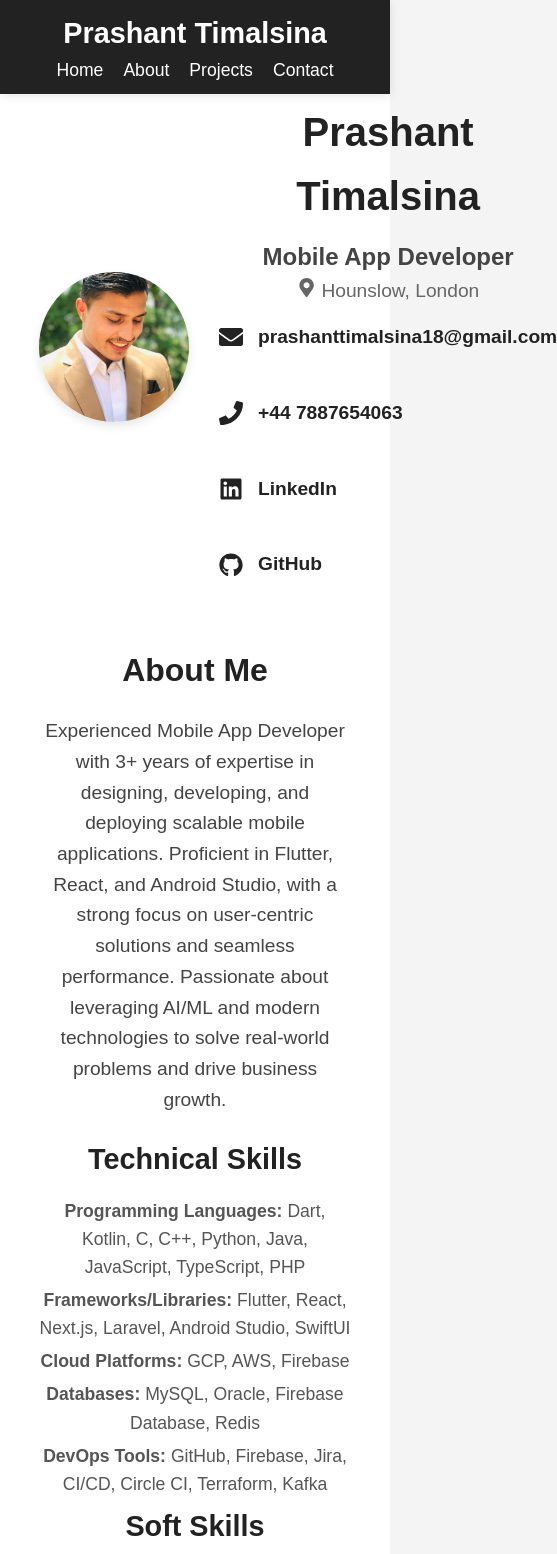
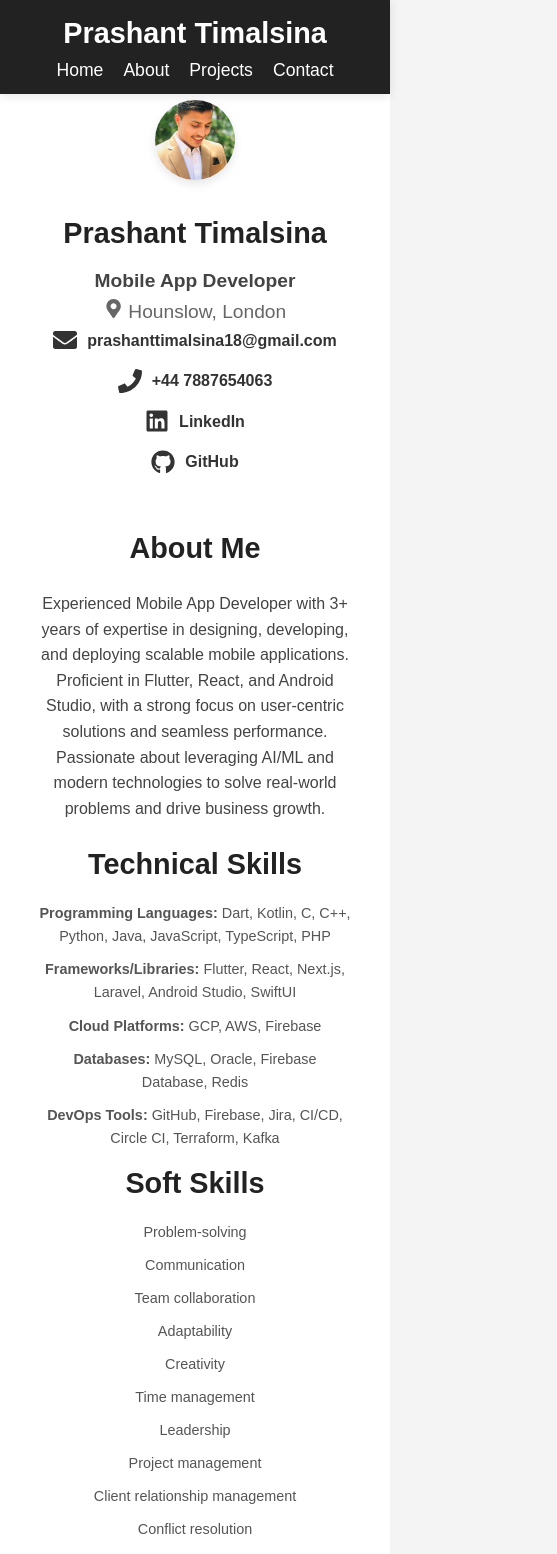
Before and after one commit to creativeprashant007/prashant-profile, a React (Create React App) app: page /about in a window 390 px wide. Shown: the top 1554 px of the page, 557 px wide, since content can reach past the window. Built offline with nearby package versions, Linux system fonts and the light colour scheme.

Commit message:
fix responsiveness

```diff
--- a/package.json
+++ b/package.json
@@ -1,5 +1,5 @@
 {
-  "name": "prashant_portfolio",
+  "name": "prashant-profile",
   "version": "0.1.0",
   "private": true,
   "homepage": "https://creativeprashant007.github.io/prashant-profile",
--- a/src/styles.css
+++ b/src/styles.css
@@ -9,8 +9,8 @@
 body, html {
     height: 100%;
     font-family: "Poppins", sans-serif;
-    background-color: #f4f4f4; /* Light gray background for a clean, professional look */
-    color: #333; /* Dark gray text for good readability */
+    background-color: #f4f4f4;
+    color: #333;
     line-height: 1.6;
 }
 
@@ -26,7 +26,7 @@
     justify-content: space-between;
     align-items: center;
     padding: 15px 20px;
-    background: #222; /* Dark background for a professional header */
+    background: #222;
     color: white;
     position: fixed;
     width: 100%;
@@ -39,7 +39,7 @@
 .logo {
     font-size: 1.8rem;
     font-weight: bold;
-    color: white; /* White logo for clarity */
+    color: white;
 }
 
 nav ul {
@@ -56,13 +56,13 @@
 }
 
 nav ul li a:hover {
-    color: #ccc; /* Subtle hover effect with a lighter gray */
+    color: #ccc;
 }
 
 /* About Section */
 .about {
     padding: 100px 10%;
-    background: #fff; /* Clean white background */
+    background: #fff;
 }
 
 .about-content {
@@ -91,32 +91,32 @@
 h1 {
     font-size: 2.5rem;
     margin-bottom: 10px;
-    color: #222; /* Dark gray for the name */
+    color: #222;
 }
 
 .title {
     font-size: 1.5rem;
     font-weight: bold;
-    color: #444; /* Slightly lighter gray for the title */
+    color: #444;
 }
 
 .location {
     font-size: 1.2rem;
-    color: #666; /* Medium gray for location */
+    color: #666;
 }
 
 .contact-info {
     display: flex;
     flex-direction: column;
-    align-items: flex-start; /* Align items to the left */
-    gap: 15px; /* Space between each contact detail */
+    align-items: flex-start;
+    gap: 15px;
 }
 
 .contact-info p {
     font-size: 1.2rem;
     display: flex;
     align-items: center;
-    gap: 10px; /* Space between the icon and text */
+    gap: 10px;
 }
 
 .contact-info a {
@@ -127,7 +127,7 @@
 }
 
 .contact-info a:hover {
-    color: #4a90e2; /* Blue color on hover for links */
+    color: #4a90e2;
 }
 
 .contact-info svg {
@@ -137,9 +137,8 @@
 }
 
 .contact-info svg:hover {
-    color: #4a90e2; /* Blue color on hover for icons */
+    color: #4a90e2;
 }
-
 
 .about-details h2 {
     font-size: 2rem;
@@ -149,14 +148,14 @@
 
 .about-details p {
     font-size: 1.2rem;
-    color: #444; /* Slightly lighter gray for details */
+    color: #444;
     margin-bottom: 20px;
 }
 
 .skills-section ul, .soft-skills-section ul {
     list-style-type: none;
     font-size: 1.1rem;
-    color: #555; /* Subtle gray for skills list */
+    color: #555;
 }
 
 .skills-section ul li, .soft-skills-section ul li {
@@ -175,8 +174,8 @@
     justify-content: center;
     align-items: center;
     height: 100vh;
-    background: #f4f4f4; /* Soft gray background */
-    color: #222; /* Dark text for readability */
+    background: #f4f4f4;
+    color: #222;
     text-align: center;
 }
 
@@ -208,7 +207,7 @@
 }
 
 .cta-button {
-    background: #333; /* Dark button for a professional look */
+    background: #333;
     color: white;
     padding: 10px 20px;
     border-radius: 5px;
@@ -218,7 +217,7 @@
 }
 
 .cta-button:hover {
-    background: #444; /* Slightly lighter on hover */
+    background: #444;
 }
 
 .hero-image img {
@@ -285,7 +284,7 @@
 }
 
 .contact a {
-    color: #ccc; /* Lighter gray for links */
+    color: #ccc;
     text-decoration: none;
     font-weight: bold;
 }
@@ -296,7 +295,7 @@
 
 /* Footer */
 .footer {
-    background: #111; /* Dark footer */
+    background: #111;
     color: white;
     text-align: center;
     padding: 15px;
@@ -304,10 +303,73 @@
 }
 
 /* Responsive Design */
+@media (max-width: 1024px) {
+    .hero {
+        flex-direction: column;
+        text-align: center;
+    }
+
+    .hero-content h1 {
+        font-size: 2.5rem;
+    }
+
+    .hero-content h2 {
+        font-size: 1.2rem;
+    }
+
+    .project-list {
+        flex-direction: column;
+        align-items: center;
+    }
+
+    .contact-info p {
+        font-size: 1.1rem;
+    }
+
+    .cta-button {
+        padding: 12px 25px;
+    }
+
+    /* About Section - Responsive Changes */
+    .profile-section {
+        flex-direction: column;
+        align-items: center;
+    }
+
+    .profile-image {
+        width: 120px;
+        height: 120px;
+    }
+
+    .personal-info {
+        text-align: center;
+    }
+
+    .contact-info {
+        align-items: center;
+    }
+
+    .about-details h2 {
+        font-size: 1.8rem;
+    }
+
+    .skills-section, .soft-skills-section {
+        text-align: center;
+    }
+
+    .skills-section ul, .soft-skills-section ul {
+        margin: 0;
+        padding: 0;
+    }
+
+    .skills-section ul li, .soft-skills-section ul li {
+        margin-bottom: 10px;
+    }
+}
+
 @media (max-width: 768px) {
     .header {
         flex-direction: column;
-      text-align: center;
         padding: 10px;
     }
 
@@ -330,47 +392,106 @@
         flex-direction: column;
         align-items: center;
     }
+
+    .project-card {
+        width: 100%;
+        margin: 10px 0;
     }
 
     .contact {
-    padding: 100px 10%;
-    background: #fff;
-    color: #333;
-    text-align: center;
+        padding: 50px 10%;
     }
 
     .contact h2 {
-    font-size: 2.5rem;
-    margin-bottom: 30px;
-    color: #222;
+        font-size: 2rem;
+    }
+
+    .footer {
+        font-size: 0.9rem;
+        padding: 10px;
+    }
+
+    /* About Section - Additional Mobile Changes */
+    .profile-image {
+        width: 100px;
+        height: 100px;
+    }
+
+    .personal-info h1 {
+        font-size: 1.8rem;
+    }
+
+    .personal-info .title {
+        font-size: 1.2rem;
     }
 
     .contact-info p {
-    font-size: 1.2rem;
-    margin: 15px 0;
-    display: flex;
-    align-items: center;
-    justify-content: center;
-    gap: 15px;
+        font-size: 1rem;
     }
 
-  .contact-info a {
-    color: #222;
-    text-decoration: none;
-    font-weight: bold;
-    transition: color 0.3s ease;
+    .about-details p {
+        font-size: 1rem;
     }
 
-  .contact-info a:hover {
-    color: #4a90e2; /* Blue color on hover */
+    .skills-section, .soft-skills-section {
+        padding: 0 15px;
     }
 
-  .contact-info svg {
-    font-size: 1.5rem;
-    color: #222;
-    transition: color 0.3s ease;
+    .skills-section ul li, .soft-skills-section ul li {
+        font-size: 1rem;
+    }
 }
 
-  .contact-info svg:hover {
-    color: #4a90e2; /* Blue color on hover for icons */
+@media (max-width: 480px) {
+    .hero-content h1 {
+        font-size: 2rem;
     }
+
+    .hero-content h2 {
+        font-size: 1rem;
+    }
+
+    .project-card {
+        width: 100%;
+        margin-bottom: 20px;
+    }
+
+    .contact-info p {
+        font-size: 1rem;
+    }
+
+    .cta-button {
+        font-size: 1rem;
+        padding: 10px 20px;
+    }
+
+    /* About Section - Further Adjustments for Small Mobile */
+    .profile-image {
+        width: 80px;
+        height: 80px;
+    }
+
+    .personal-info h1 {
+        font-size: 1.8rem;
+    }
+
+    .personal-info .title {
+        font-size: 1.2rem;
+    }
+
+    .contact-info p {
+        font-size: 1rem;
+    }
+
+    .about-details p {
+        font-size: 1rem;
+    }
+
+    .skills-section, .soft-skills-section {
+        padding: 0;
+    }
+
+    .skills-section ul li, .soft-skills-section ul li {
+        font-size: 0.9rem;
+    }
+}
```
Also changed, not shown: src/App.css (+58 -0 lines). Lines whose indentation alone changed are shown as unchanged.
